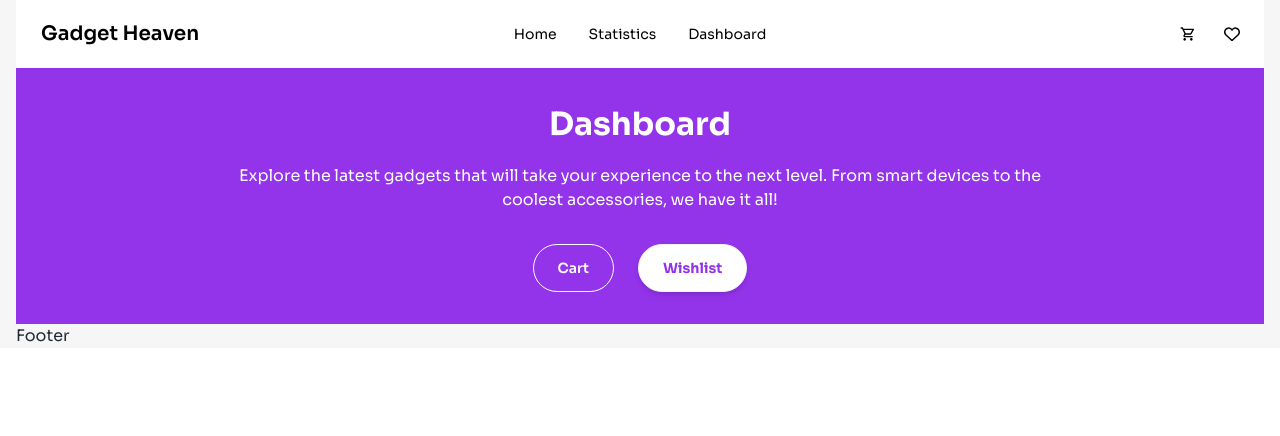
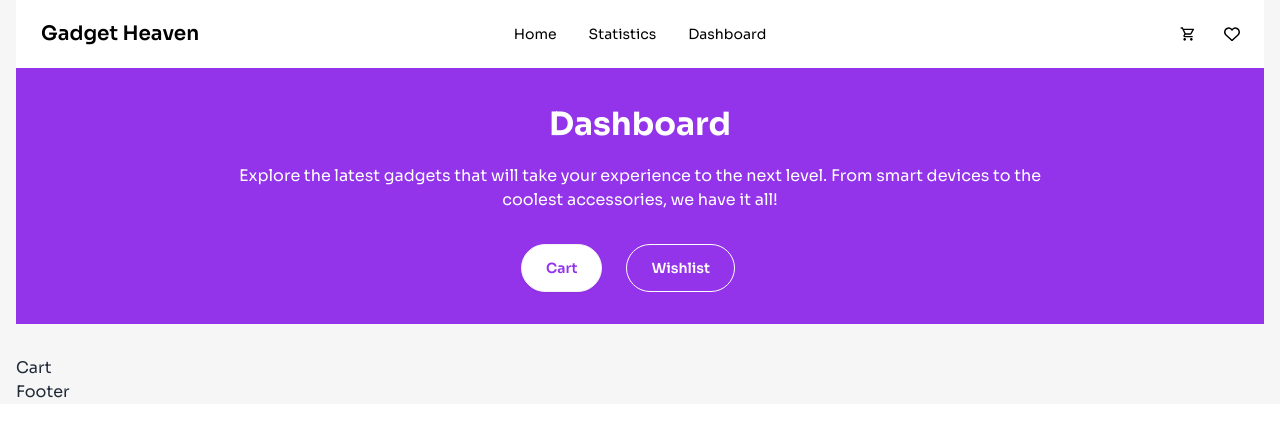
Before and after one commit to programming-hero-web-course-4/b10a8-gadget-heaven-ichrahman, a React (Vite) app: page /dashboard in a window 1280 px wide. Shown: the top 436 px of the page. Built offline with nearby package versions, Linux system fonts and the light colour scheme.

Commit message:
feat: Add item on cart and toggle between cart and wishlist button on dashboard component

```diff
--- /dev/null
+++ b/src/components/Cart/Cart.jsx
@@ -0,0 +1,15 @@
+import { useContext } from "react";
+import { GadgetContext } from "../Root/Root";
+
+const Cart = () => {
+    const { cart } = useContext(GadgetContext);
+    console.log(cart);
+
+    return (
+        <div>
+            <h1>Cart</h1>
+        </div>
+    );
+};
+
+export default Cart;
--- a/src/components/Dashboard/Dashboard.jsx
+++ b/src/components/Dashboard/Dashboard.jsx
@@ -1,18 +1,36 @@
+import { Link } from "react-router-dom";
+import Cart from "../Cart/Cart";
+import { useState } from "react";
+import Wishlist from "../Wishlist/Wishlist";
 
 const Dashboard = () => {
+    const [activeTab, setActiveTab] = useState('cart');
     return (
+        <>
+            <div>
                 <div className="bg-purple-600 text-center py-8">
-            <div>
                     <h3 className="text-white text-[32px] font-bold">Dashboard</h3>
                     <p className="text-white pt-4 pb-8 w-8/12 mx-auto">Explore the latest gadgets that will take your experience to the next level. From smart devices to the coolest accessories, we have it all!</p>
-                <button className="btn btn-outline rounded-full py-3 px-6 mr-6 text-white">
+
+                    <button onClick={() => setActiveTab("cart")} className={`btn rounded-full py-3 px-6 mr-6 ${activeTab === "cart" ? "bg-white text-purple-600" : "text-white btn-outline"
+                        }`}>
                         Cart
                     </button>
-                <button className="btn bg-white rounded-full text-purple-600 py-3 px-6 font-bold shadow-md hover:bg-purple-100 transition-transform transform hover:scale-105">
+
+
+                    <button onClick={() => setActiveTab("wishlist")} className={`btn rounded-full py-3 px-6 mr-6 ${activeTab === "wishlist" ? "bg-white text-purple-600" : "text-white btn-outline"
+                        }`}>
                         Wishlist
                     </button>
+
+                </div>
+                <div className="mt-8">
+                    {activeTab === "cart" && <Cart />}
+                    {activeTab === "wishlist" && <Wishlist />}
                 </div>
             </div>
+
+        </>
     )
 }
 
--- a/src/components/DeviceDetails/DevicesDetails.jsx
+++ b/src/components/DeviceDetails/DevicesDetails.jsx
@@ -1,15 +1,24 @@
+import { useContext } from "react";
 import { FaRegHeart } from "react-icons/fa6";
 import { Link, useLoaderData, useParams } from "react-router-dom";
+import { GadgetContext } from "../Root/Root";
 
 const DevicesDetails = () => {
     const { deviceId } = useParams();
     const data = useLoaderData();
-    console.log(data)
-    console.log(deviceId)
+    // console.log(data)
+    // console.log(deviceId)
 
     const id = parseInt(deviceId);
     const device = data?.find(device => device.product_id === id);
-    console.log(device)
+    // console.log(device)
+
+    const { cart, setCart } = useContext(GadgetContext);
+    const addToCart = (item) => {
+        setCart([...cart, item]);
+        alert(`${item.product_title} added to cart!`);
+        console.log(cart);
+    }
 
     return (
 
@@ -60,7 +69,7 @@ const DevicesDetails = () => {
                         </div>
 
                         <div className="card-actions justify-start flex items-center">
-                            <button className="btn bg-[#9538E2] text-white">Add to Cart</button>
+                            <button onClick={() => addToCart(device)} className="btn bg-[#9538E2] text-white">Add to Cart</button>
                             <Link className="pr-2">
                                 <div className="bg-white rounded-full p-4 flex items-center justify-center hover:bg-gray-200 transition duration-200">
                                     <FaRegHeart className="text-black" />
--- a/src/components/Devices/Devices.jsx
+++ b/src/components/Devices/Devices.jsx
@@ -4,7 +4,7 @@ import { Link } from "react-router-dom";
 
 
 const Devices = () => {
-    const [data] = useContext(GadgetContext);
+    const { data } = useContext(GadgetContext);
     // console.log(data)
 
     const [activeCategory, setActiveCategory] = useState("All Products");
--- a/src/components/Root/Root.jsx
+++ b/src/components/Root/Root.jsx
@@ -8,6 +8,7 @@ export const GadgetContext = createContext();
 
 const Root = () => {
     const [data, setData] = useState([]);
+    const [cart, setCart] = useState([]);
 
     useEffect(() => {
         fetch('./data.json')
@@ -17,7 +18,7 @@ const Root = () => {
 
     return (
         <div className="bg-[#F6F6F6]">
-            <GadgetContext.Provider value={[data]}>
+            <GadgetContext.Provider value={{ data, cart, setCart }}>
                 <div className="max-w-screen-xl mx-auto px-4">
                     <Navbar />
                     <Outlet />
--- /dev/null
+++ b/src/components/Wishlist/Wishlist.jsx
@@ -0,0 +1,9 @@
+const Wishlist = () => {
+    return (
+        <div>
+            <h1>Wishlist</h1>
+        </div>
+    );
+};
+
+export default Wishlist;
```
Also changed, not shown: src/main.jsx (+10 -0 lines). Lines whose indentation alone changed are shown as unchanged.
